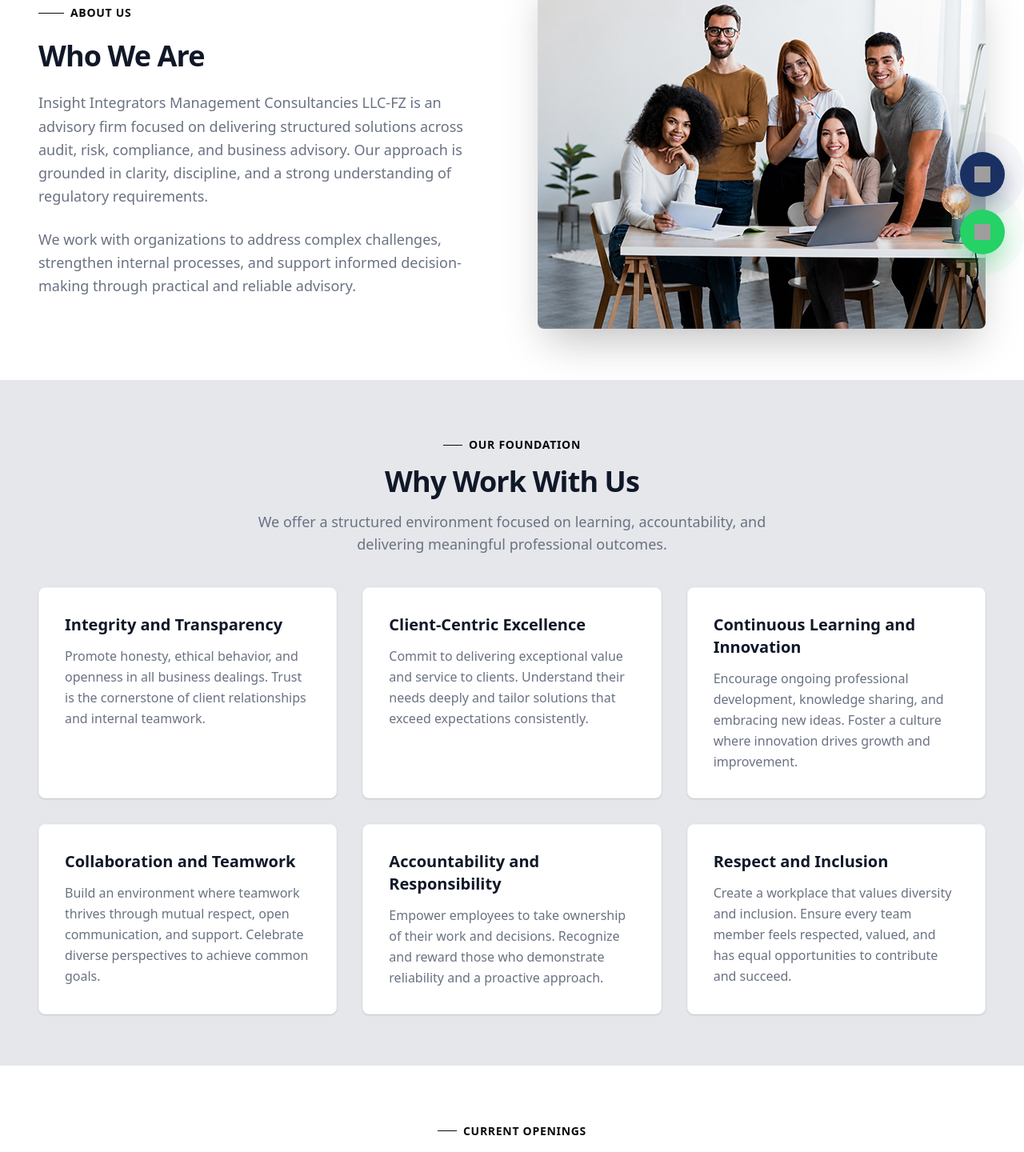
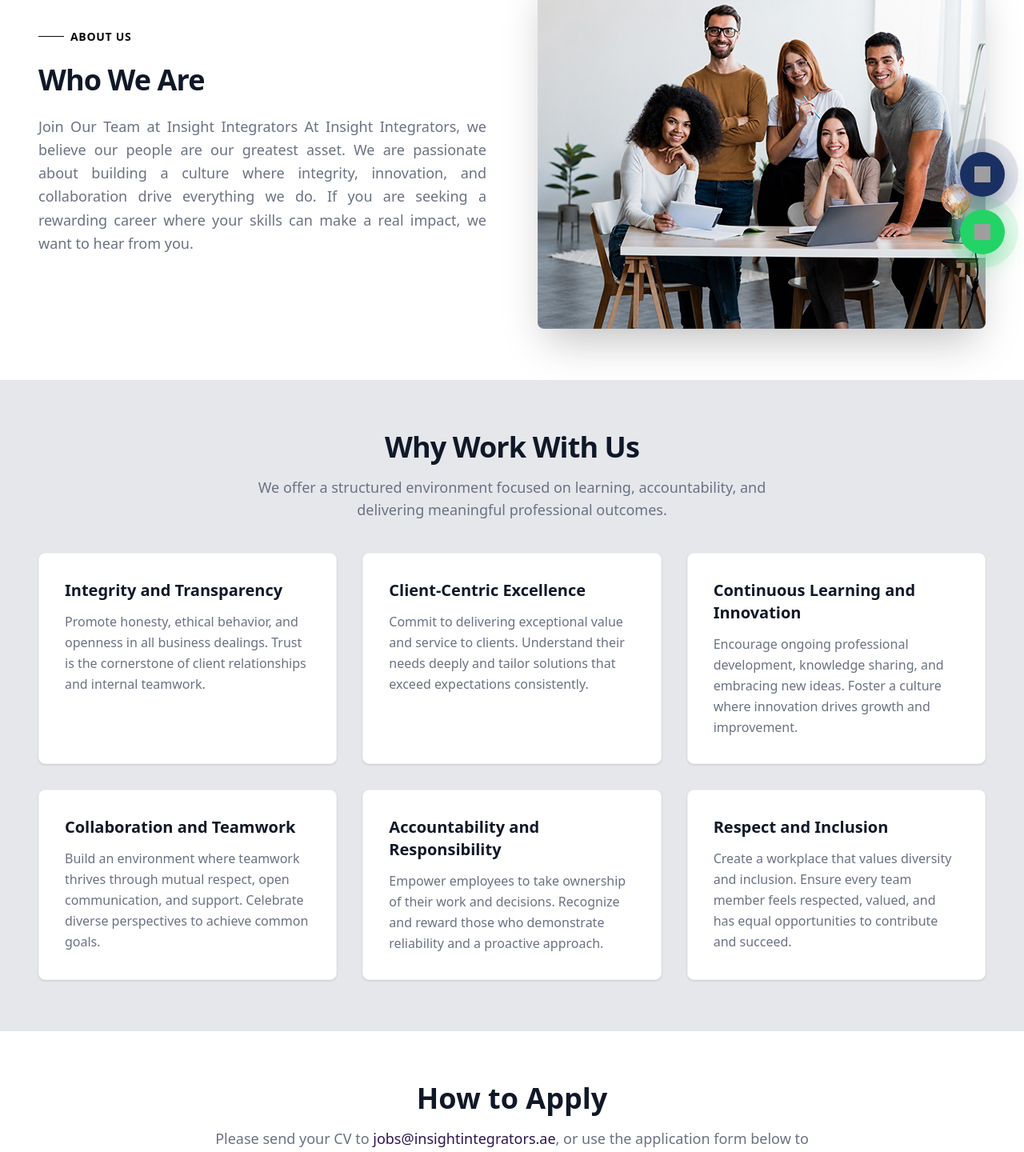
Before and after one commit to shilpa-kukreja/InsightIntegrator, a Next.js app: page /careers in a window 1280 px wide. Shown: the part 458-1898 px from the top of the page at 80% size. Built offline with nearby package versions, Linux system fonts and the light colour scheme; grey boxes are pictures that could not be loaded.

Commit message:
some carrer  changes

```diff
--- a/app/careers/careerClient.js
+++ b/app/careers/careerClient.js
@@ -337,14 +337,15 @@ const CareersPage = () => {
                 <h2 className="text-3xl md:text-4xl font-bold text-gray-900 mb-4 md:mb-6 tracking-tight">
                   Who We Are
                 </h2>
-                <p className="text-gray-500 text-base md:text-lg leading-relaxed mb-4 md:mb-6">
-                  Insight Integrators Management Consultancies LLC-FZ is an advisory firm focused on delivering structured solutions across audit, risk, compliance, and business advisory. Our approach is grounded in clarity, discipline, and a strong understanding of regulatory requirements.
+                <p className="text-gray-500 text-base md:text-lg text-justify leading-relaxed mb-4 md:mb-6">
+                  Join Our Team at Insight Integrators
+At Insight Integrators, we believe our people are our greatest asset. We are passionate about building a culture where integrity, innovation, and collaboration drive everything we do. If you are seeking a rewarding career where your skills can make a real impact, we want to hear from you.
 
                 </p>
-                <p className="text-gray-500 text-base md:text-lg leading-relaxed">
+                {/* <p className="text-gray-500 text-base md:text-lg leading-relaxed">
                   We work with organizations to address complex challenges, strengthen internal processes, and support informed decision-making through practical and reliable advisory.
 
-                </p>
+                </p> */}
               </div>
 
               <div className={`relative transition-all duration-700 delay-200 transform ${visibleSections.about ? 'translate-x-0 opacity-100' : 'translate-x-8 opacity-0'}`}>
@@ -369,10 +370,10 @@ const CareersPage = () => {
         >
           <div className="max-w-7xl mx-auto px-6 md:px-8 lg:px-12">
             <div className="text-center mb-8 md:mb-10">
-              <div className="inline-flex items-center gap-2 mb-3 md:mb-4">
+              {/* <div className="inline-flex items-center gap-2 mb-3 md:mb-4">
                 <div className="h-px w-5 md:w-6 bg-[#0a0a0a]"></div>
                 <span className="text-[#0a0a0a] text-xs md:text-sm font-semibold uppercase tracking-wider">Our Foundation</span>
-              </div>
+              </div> */}
               <h2 className="text-3xl md:text-4xl font-bold text-gray-900 mb-3 md:mb-4 tracking-tight">
                 Why Work With Us
               </h2>
@@ -502,7 +503,7 @@ const CareersPage = () => {
         </section> */}
 
         {/* Open Positions Section */}
-        <section
+        {/* <section
           id="openings"
           data-observe="true"
           className="py-12 md:py-16 bg-white"
@@ -521,7 +522,7 @@ const CareersPage = () => {
               </p>
             </div>
 
-            {/* Department Filters */}
+
             <div className={`flex flex-wrap justify-center gap-2 mb-8 md:mb-12 transition-all duration-700 transform ${visibleSections.openings ? 'translate-y-0 opacity-100' : 'translate-y-8 opacity-0'}`}>
               {departments.map((dept) => (
                 <button
@@ -538,7 +539,7 @@ const CareersPage = () => {
               ))}
             </div>
 
-            {/* Job Listings */}
+
             <div className="grid md:grid-cols-2 gap-4 md:gap-6">
               {filteredPositions.map((position, index) => (
                 <div
@@ -604,7 +605,39 @@ const CareersPage = () => {
               </div>
             )}
           </div>
-        </section>
+        </section> */}
+
+        {/* How to Apply Section */}
+<section className="py-12 md:py-16 bg-white">
+  <div className="max-w-4xl mx-auto px-6 md:px-8 lg:px-12">
+
+    <div className="text-center mb-8">
+      {/* <div className="inline-flex items-center gap-2 mb-3">
+        <div className="h-px w-6 bg-[#2c154f]"></div>
+        <span className="text-[#2c154f] text-sm font-semibold uppercase tracking-wider">
+          Careers
+        </span>
+      </div> */}
+
+      <h2 className="text-3xl md:text-4xl font-bold text-gray-900 mb-4">
+        How to Apply
+      </h2>
+
+      <p className="text-gray-500 text-base md:text-lg leading-relaxed">
+        Please send your CV to{" "}
+        <a
+          href="mailto:jobs@insightintegrators.ae"
+          className="text-[#2c154f] font-medium hover:underline"
+        >
+          jobs@insightintegrators.ae
+        </a>
+        , or use the application form below to upload. Our recruitment team
+        will review your application and get back.
+      </p>
+    </div>
+
+  </div>
+</section>
 
         {/* Application Form Section */}
         <section
```
